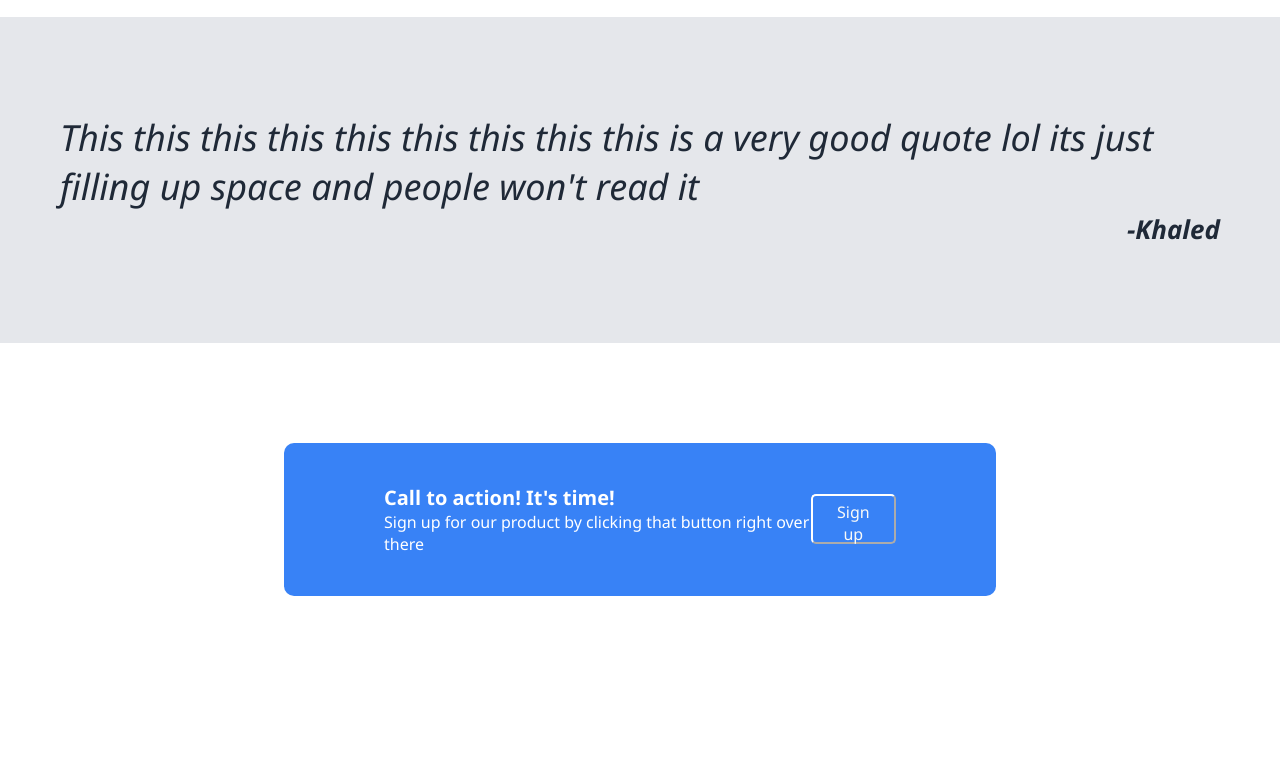
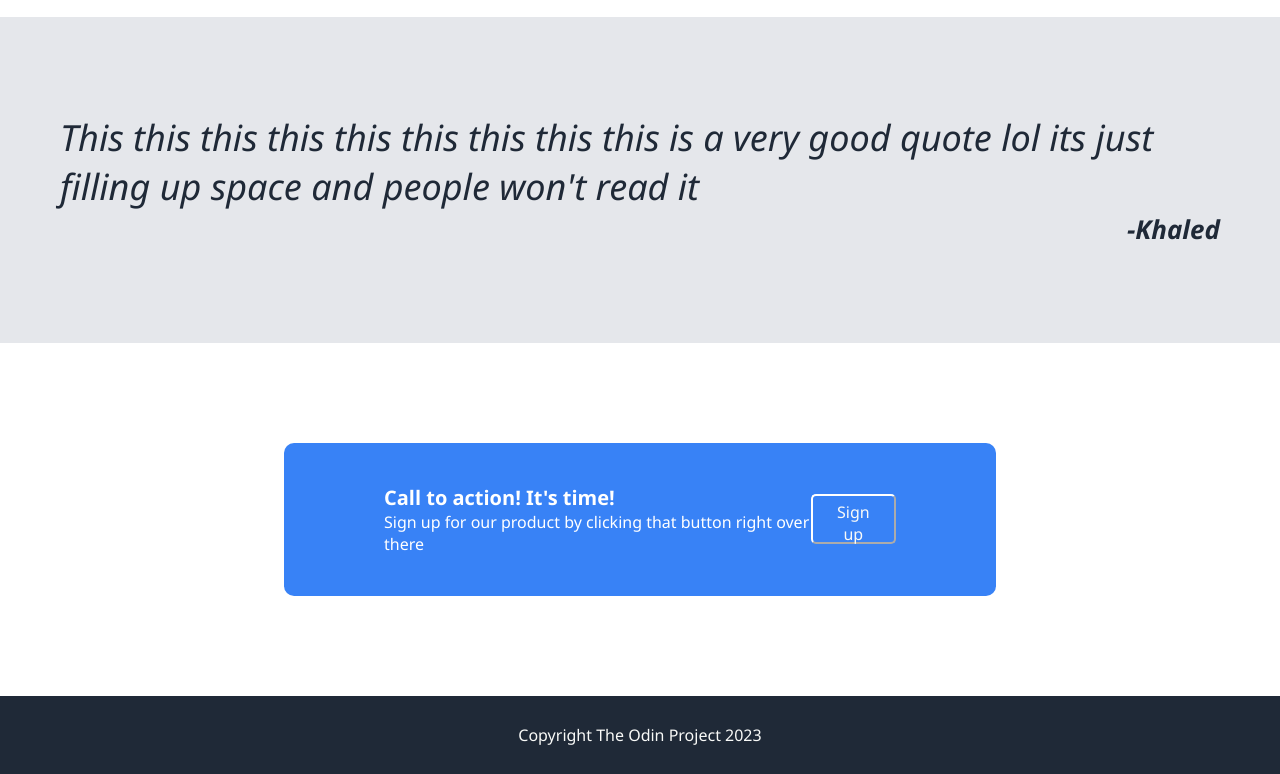
Before and after one commit to khaledk8/landing-page, a plain HTML site: page index.html in a window 1280 px wide. Shown: the part 938-1712 px from the top of the page. Before the commit the page ends 1634 px from the top, so only its background shows below. Drawn offline with Linux system fonts and the light colour scheme.

Commit message:
Feat: footer

```diff
--- a/index.html
+++ b/index.html
@@ -61,7 +61,7 @@
         </div>
     </div>
     <footer>
-
+        <p>Copyright The Odin Project 2023</p>
     </footer>
 
 </body>
--- a/styles.css
+++ b/styles.css
@@ -165,3 +165,12 @@ header {
     max-height: 50px;
     font-size: 16px;
 }
+
+footer {
+    display: flex;
+    flex-direction: column;
+    background-color: #1f2937;
+    align-items: center;
+    color: #f9faf8;
+    padding: 12px;
+}
```
